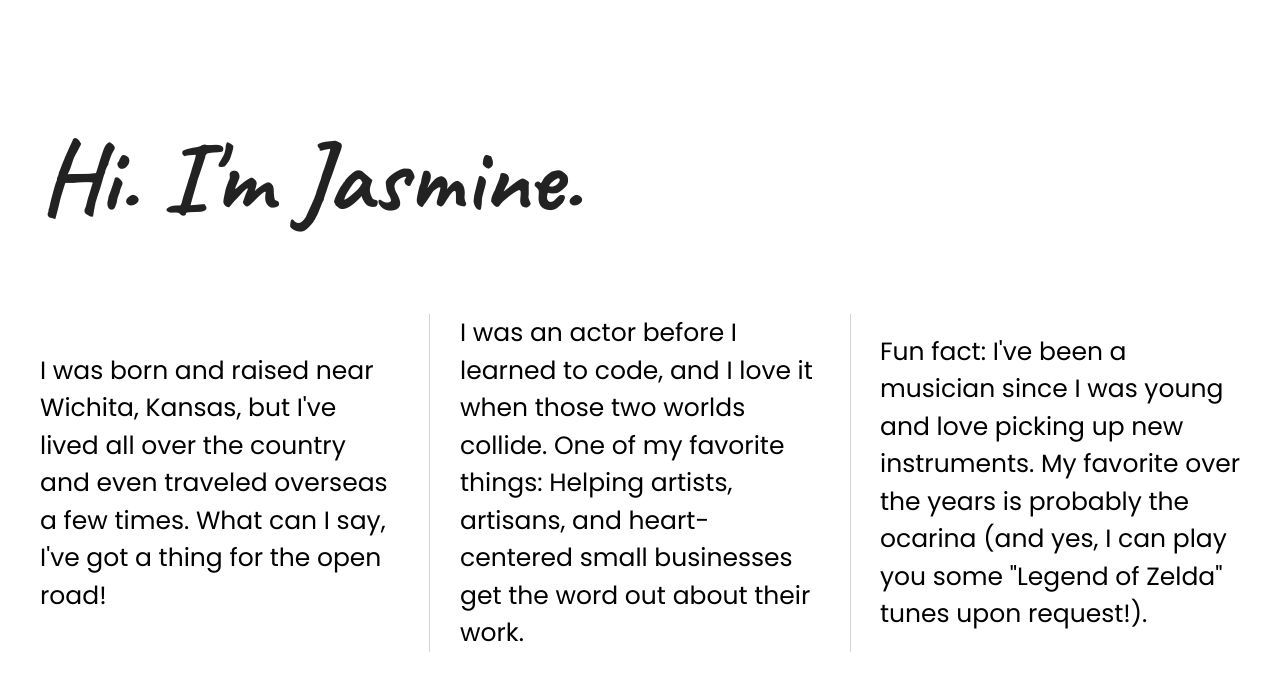
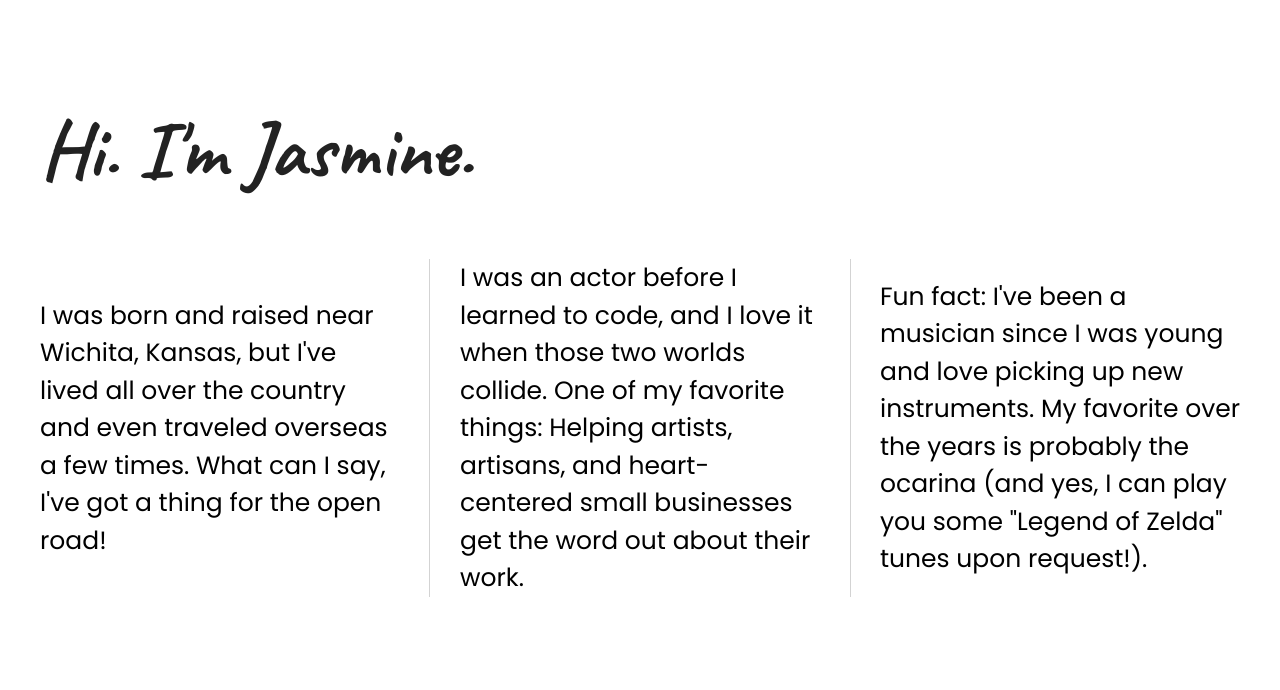
Before and after one commit to jpfingsten/divs-flexbox-starter, a plain HTML site: page index.html in a window 1280 px wide. Drawn offline with nearby package versions, Linux system fonts and the light colour scheme.

Commit message:
Applied header styles to header tag instead of h1

```diff
--- a/css/main.css
+++ b/css/main.css
@@ -107,9 +107,9 @@ body {
   height: 100%;
 }
 
-h1 {
+header {
   font-family: 'Caveat', cursive;
-  font-size: 5em;
+  font-size: 2em;
   font-weight: 700;
   display: flex;
   align-items: center;
```
